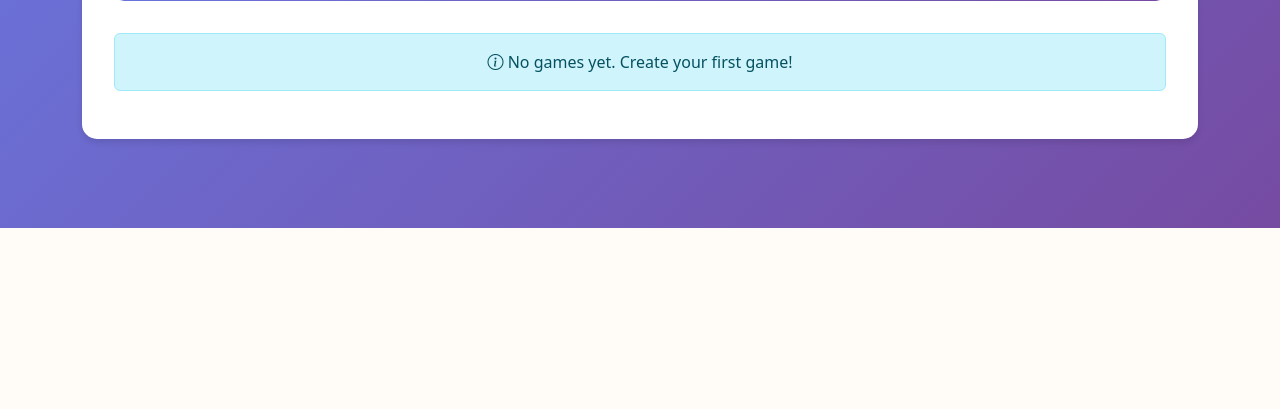
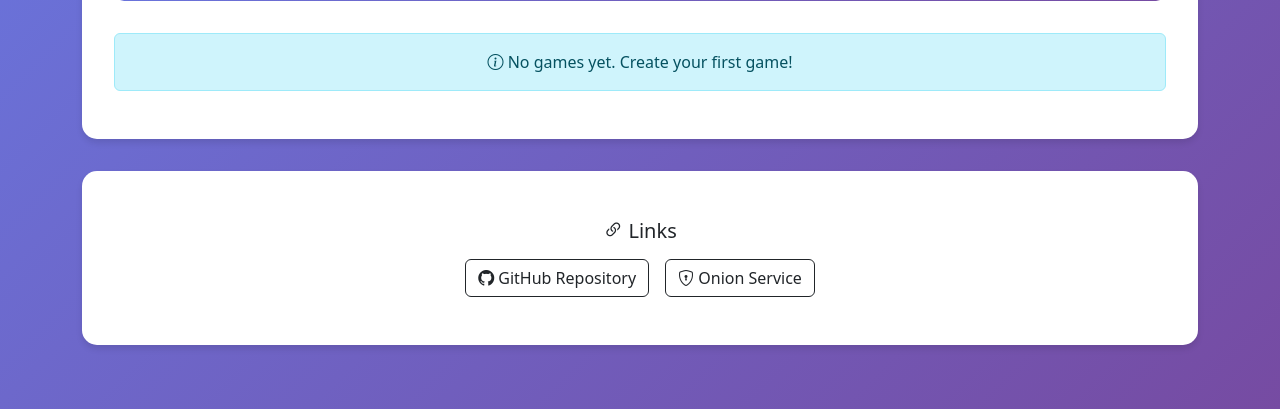
Before and after one commit to valerio-vaccaro/SpritzLottery, a Flask app: page / in a window 1280 px wide. Shown: the part 572-981 px from the top of the page. Before the commit the page ends 800 px from the top, so only its background shows below. Run offline with Flask 3, Linux system fonts and the light colour scheme; data that the repository does not hold is empty.

Commit message:
add urls

```diff
--- a/app.py
+++ b/app.py
@@ -21,6 +21,8 @@ app.secret_key = 'supersecretkey'  # per flash messages
 
 # Get domain from environment variable, default to production URL
 DOMAIN = os.environ.get('SPRITZLOTTERY_DOMAIN', 'https://lottery.satoshispritz.it')
+# Get Onion URL from environment variable, default to spritzlottery.onion
+ONION_URL = os.environ.get('ONION_URL', 'http://spritzlottery.onion')
 
 # Range nonce Bitcoin (32 bit)
 NONCE_MIN = 0
@@ -224,7 +226,8 @@ def index():
     latest = get_latest_block_info()
     return render_template('index.html', games=games, latest=latest, leaderboard=leaderboard,
                            nonce_min=int_to_hex(NONCE_MIN),
-                           nonce_max=int_to_hex(NONCE_MAX))
+                           nonce_max=int_to_hex(NONCE_MAX),
+                           onion_url=ONION_URL)
 
 @app.route('/create', methods=['GET', 'POST'])
 def create_game():
--- a/templates/index.html
+++ b/templates/index.html
@@ -246,6 +246,23 @@
             </div>
             {% endif %}
         </div>
+
+        <!-- Footer Links Section -->
+        <div class="main-container mt-4">
+            <div class="text-center py-3">
+                <h5 class="mb-3"><i class="bi bi-link-45deg"></i> Links</h5>
+                <div class="d-flex justify-content-center gap-3 flex-wrap">
+                    <a href="https://github.com/valerio-vaccaro/SpritzLottery" target="_blank" class="btn btn-outline-dark">
+                        <i class="bi bi-github"></i> GitHub Repository
+                    </a>
+                    {% if onion_url %}
+                    <a href="{{ onion_url }}" target="_blank" class="btn btn-outline-dark">
+                        <i class="bi bi-shield-lock"></i> Onion Service
+                    </a>
+                    {% endif %}
+                </div>
+            </div>
+        </div>
     </div>
 
     <script src="https://cdn.jsdelivr.net/npm/bootstrap@5.3.0/dist/js/bootstrap.bundle.min.js"></script>
```
Also changed, not shown: 2 other files.
